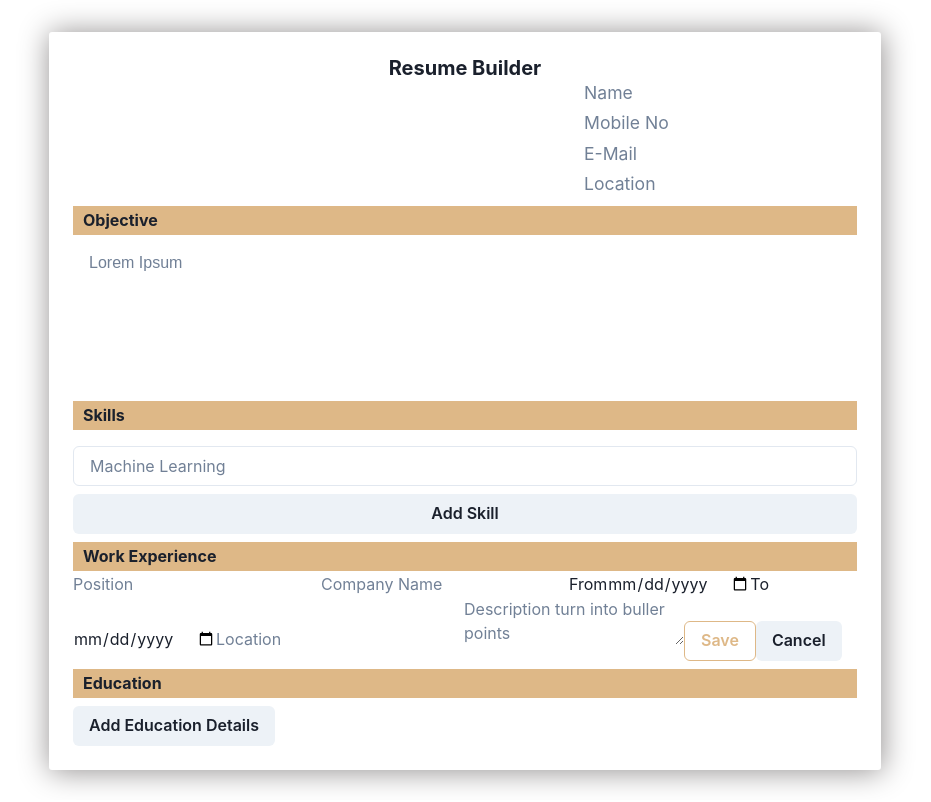
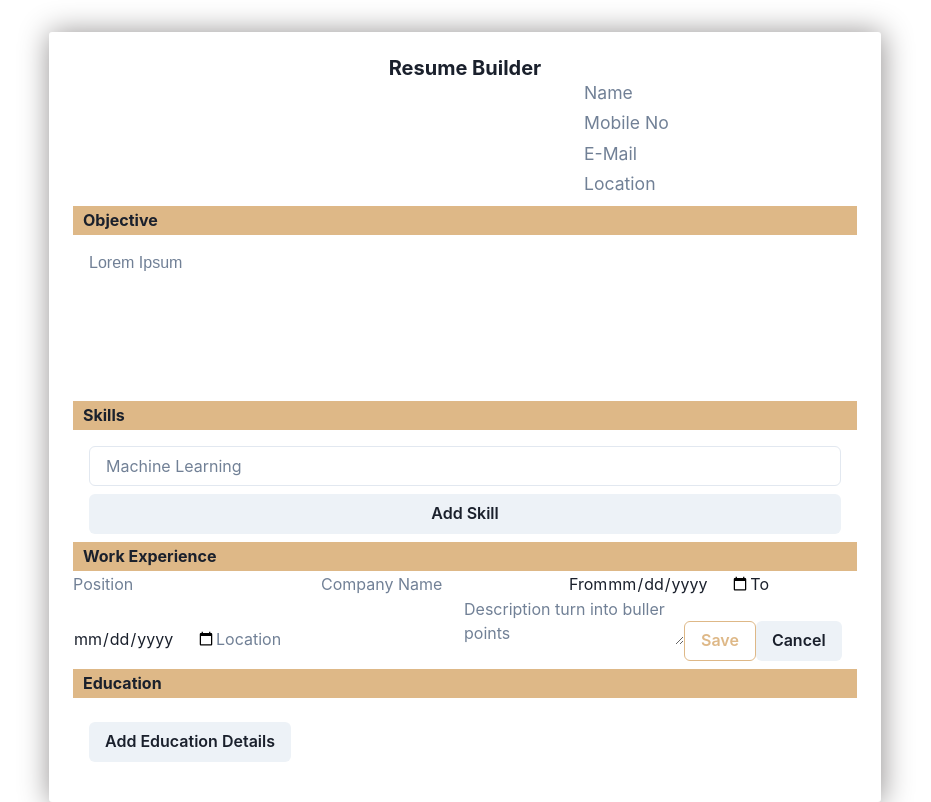
Before and after one commit to karthicbz/Project_CV, a React (Vite) app: page / in a window 1280 px wide. Shown: the whole page, without its empty margins (175-1106 px from the left). Built offline with nearby package versions, Linux system fonts and the light colour scheme.

Commit message:
add padding editor and skill

```diff
--- a/src/App.css
+++ b/src/App.css
@@ -75,6 +75,7 @@ body{
   display: flex;
   flex-direction: column;
   gap: 8px;
+  padding: 0px 1rem 0px 1rem;
 }
 
 .save-skill-button{
@@ -139,6 +140,10 @@ body{
   /* margin-bottom: 10px; */
 }
 
+.add-edu-details-container{
+  padding: 1rem;
+}
+
 .add-edu-details-container>.chakra-button{
   margin-top: 8px;
 }
```
